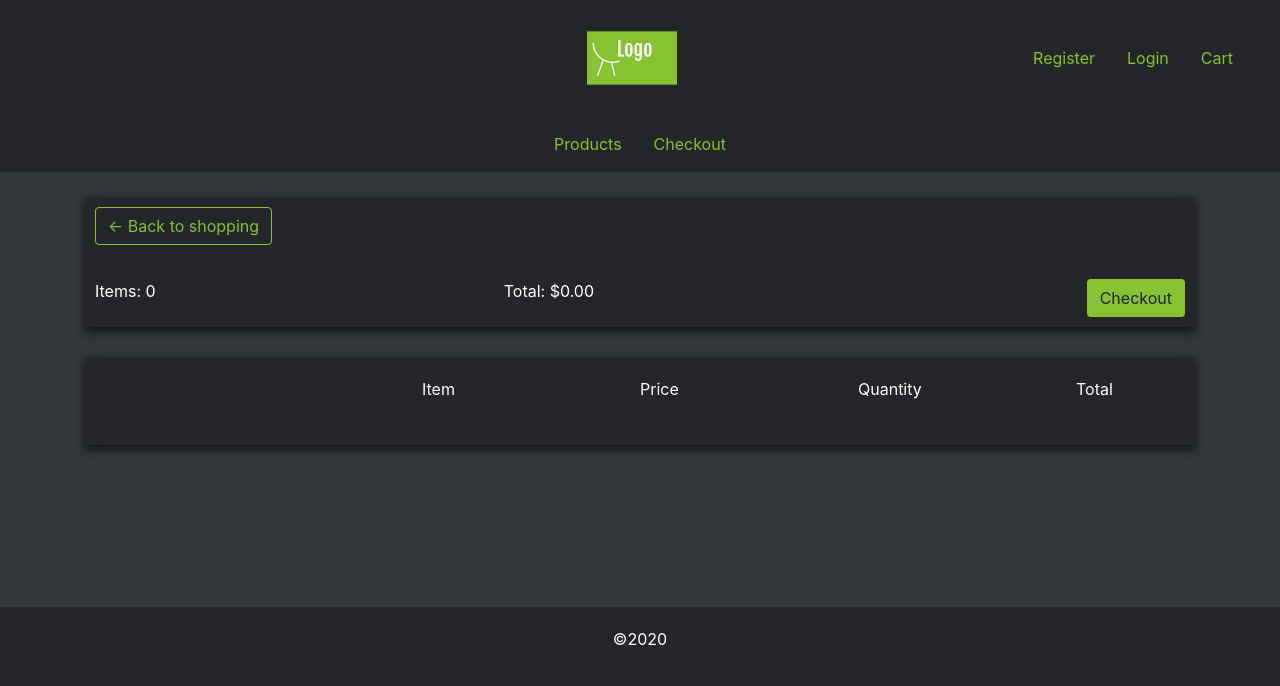
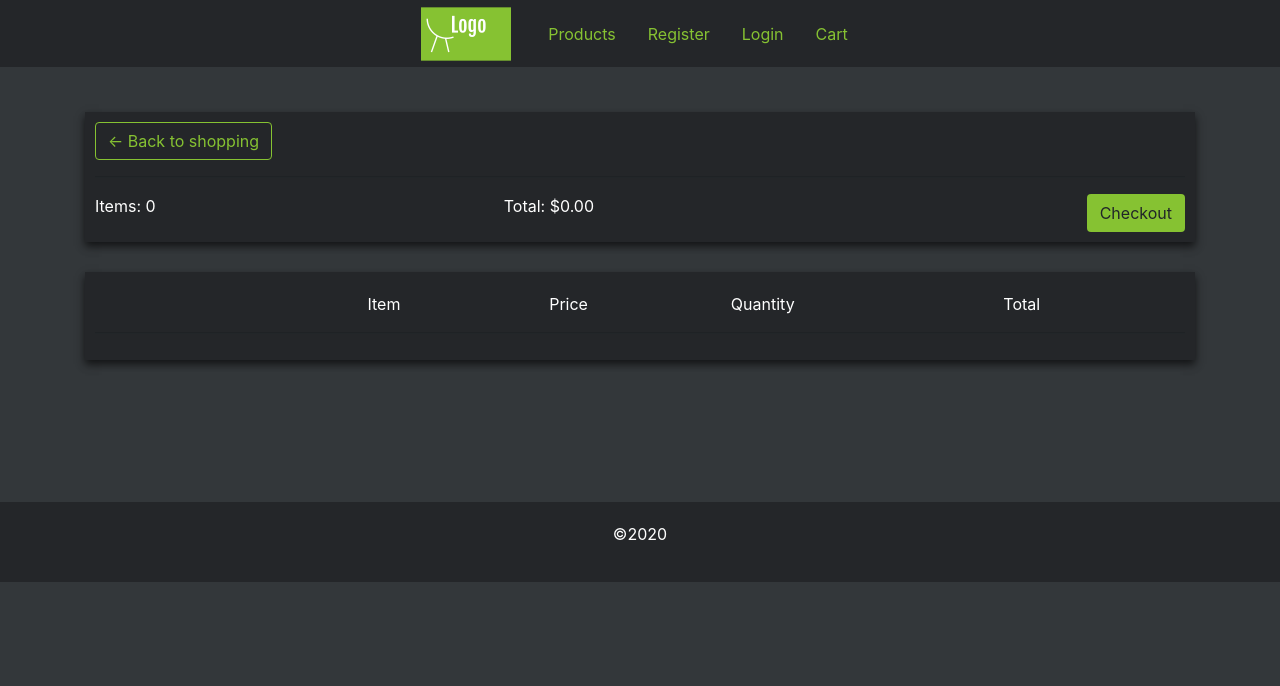
Before and after one commit to krystianjarmul/django-online-store, a Django app: page /cart/ in a window 1280 px wide. Shown: the top 686 px of the page. Run offline with Django 3.2, Linux system fonts and the light colour scheme; some libraries are stand-ins or nearby versions.

Commit message:
Edit navbar

```diff
--- a/ecommerce/static/css/base.css
+++ b/ecommerce/static/css/base.css
@@ -34,7 +34,11 @@ figure {
 figure img {
     display: block;
     width: 100%;
-    /*margin: -20% 0;*/
+}
+
+.logo {
+    height: 20px;
+    width: 100px;
 }
 
 .my-btn {
--- a/ecommerce/store/templates/store/cart.html
+++ b/ecommerce/store/templates/store/cart.html
@@ -3,7 +3,7 @@
 
 {% block content %}
 <div class="container">
-    <div class="row">
+    <div class="row" style="padding-top: 20px;">
         <div class="col-lg-12">
             <div class="box-element">
                 <a class="btn view-btn" href="{% url 'store' %}">&#x2190; Back
@@ -25,8 +25,8 @@
                     <div style="flex: 3;"></div>
                     <div style="flex: 2;">Item</div>
                     <div style="flex: 2;">Price</div>
-                    <div style="flex: 2;">Quantity</div>
-                    <div style="flex: 1;">Total</div>
+                    <div style="flex: 3;">Quantity</div>
+                    <div style="flex: 2;">Total</div>
                 </div>
                 <hr>
                 {% for item in items %}
@@ -36,14 +36,14 @@
                     </div>
                     <div style="flex: 2;">{{ item.product.name }}</div>
                     <div style="flex: 2;">${{ item.product.price|floatformat:2 }}</div>
-                    <div style="flex: 2;">
+                    <div style="flex: 3;">
                         <div class="row quantity">
-                            <a data-product="{{ item.product.id }}" data-action="sub" class="btn btn-sm btn-secondary update-cart" href="{% url 'remove_item' item.product.id %}">-</a>
+                            <a data-product="{{ item.product.id }}" data-action="sub" class="btn btn-sm btn-secondary" href="{% url 'remove_item' item.product.id %}">-</a>
                             <strong class="col-6">{{ item.quantity }}</strong>
-                            <a data-product="{{ item.product.id }}" style="width: 23px" data-action="add" class="btn btn-sm btn-secondary col-3 update-cart" href="{% url 'add_item' item.product.id %}">+</a>
+                            <a data-product="{{ item.product.id }}" style="width: 23px" data-action="add" class="btn btn-sm btn-secondary col-3" href="{% url 'add_item' item.product.id %}">+</a>
                         </div>
                     </div>
-                    <div style="flex: 1;">${{ item.get_total|floatformat:2 }}</div>
+                    <div style="flex: 2;">${{ item.get_total|floatformat:2 }}</div>
                 </div>
                 {% endfor %}
             </div>
--- a/ecommerce/templates/navbars.html
+++ b/ecommerce/templates/navbars.html
@@ -1,26 +1,20 @@
 {% load static %}
 
-<div class="navbar navbar-expand-sm my-component">
-    <div class="col-md-4">
-    </div>
-    <div class="col-md-4 text-center">
-        <a class="navbar-brand" href="{% url 'home' %}">
-            <figure>
-                <img src="{% static 'images/logo.png' %}"
-                     class="d-inline-block align-top" alt="">
+
+<nav class="navbar my-component justify-content-center">
+    <div style="margin-top: -20px;">
+        <a class="navbar-brand" href="#">
+            <figure style="margin: -30px 0 -30px 0;">
+                <img src="{% static 'images/logo.png' %}" alt="" class="d-inline-block align-top">
             </figure>
         </a>
     </div>
-    <!--    <button class="justify-content-end navbar-toggler" type="button"-->
-    <!--            data-toggle="collapse"-->
-    <!--            data-target="#navbarSupportedContent">-->
-    <!--        <i id="toggler-icon" class="fas fa-bars"></i>-->
-    <!--    </button>-->
-    <div class="col-md-4">
 
-        <!--        <div class="collapse navbar-collapse justify-content-end"-->
-        <!--             id="navbarSupportedContent">-->
-        <ul class="nav justify-content-end" id="list">
+    <div>
+        <ul class="nav" id="list">
+            <li class="nav-item rounded">
+                <a class="nav-link active" href="{% url 'store' %}">Products</a>
+            </li>
             {% if request.user.is_authenticated %}
             <li class="nav-item">
                 <a class="nav-link text-white">Hello, {{ request.user }}</a>
@@ -52,21 +46,5 @@
                 </a>
             </li>
         </ul>
-        <!--        </div>-->
     </div>
-
-</div>
-
-
 </nav>
-<!--<hr>-->
-<nav class="navbar my-component justify-content-center">
-    <ul class="nav">
-        <li class="nav-item rounded">
-            <a class="nav-link active" href="{% url 'store' %}">Products</a>
-        </li>
-        <li class="nav-item rounded">
-            <a class="nav-link" href="{% url 'checkout' %}">Checkout</a>
-        </li>
-    </ul>
-</nav>
```
